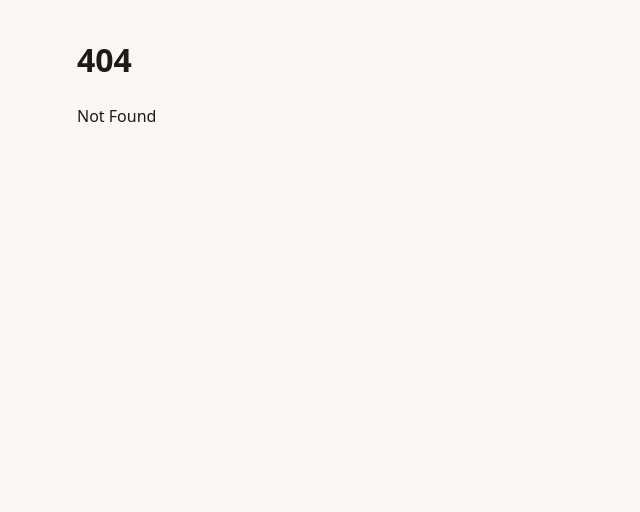
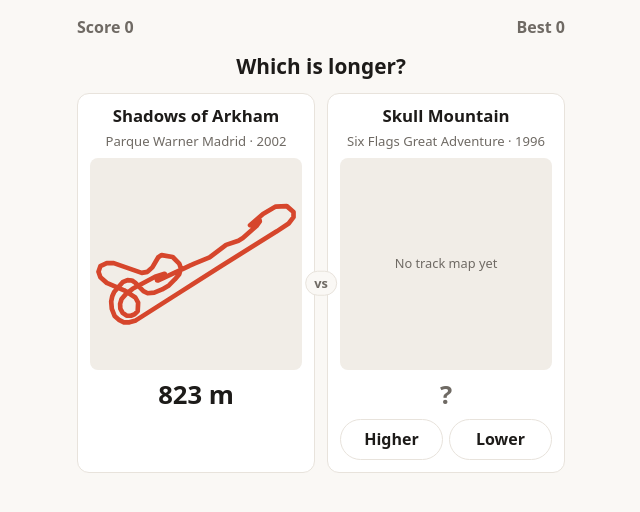
Before and after one commit to mikachan/trackdown, a SvelteKit app in the folder app/: page /higher-or-lower in a window 1280 px wide. Before the commit this address had no page. Shown: the top 512 px of the page, without its empty margins (319-959 px from the left). Built offline with nearby package versions, Linux system fonts and the light colour scheme.

Commit message:
feat(app): Higher or Lower
Co-Authored-By: Claude Opus 5.5 <noreply@anthropic.com>

```diff
--- /dev/null
+++ b/app/src/lib/components/HlCard.svelte
@@ -0,0 +1,91 @@
+<script lang="ts">
+	import type { Snippet } from 'svelte';
+	import Outline from './Outline.svelte';
+	import { formatStat, type Stat } from '#lib/higherLower.ts';
+	import type { Coaster } from '#lib/types.ts';
+
+	let {
+		coaster,
+		stat,
+		reveal,
+		children
+	}: { coaster: Coaster; stat: Stat; reveal: boolean; children?: Snippet } = $props();
+</script>
+
+<!-- Five rows shared with the other card through subgrid, so both cards are always the same height. -->
+<article class="card">
+	<h2>{coaster.name}</h2>
+	<p class="where">{[coaster.park, coaster.opened].filter(Boolean).join(' · ')}</p>
+	<div class="outline">
+		{#if coaster.path}<Outline path={coaster.path} size="small" />{:else}<span class="no-map">No track map yet</span>{/if}
+	</div>
+	<p class="value" class:hidden={!reveal}>
+		{reveal ? formatStat(stat, coaster[stat] as number) : '?'}
+	</p>
+	<div class="slot">{@render children?.()}</div>
+</article>
+
+<style>
+	.card {
+		grid-row: span 5;
+		display: grid;
+		grid-template-rows: subgrid;
+		gap: 6px;
+		padding: 12px;
+		border-radius: var(--radius);
+		background: var(--card);
+		border: 1px solid var(--edge);
+		grid-template-columns: minmax(0, 1fr);
+		text-align: center;
+		min-width: 0;
+	}
+
+	h2 {
+		margin: 0;
+		font-size: 1.05rem;
+		line-height: 1.2;
+		overflow-wrap: anywhere;
+	}
+
+	.where {
+		margin: 0;
+		color: var(--muted);
+		font-size: 0.82rem;
+	}
+
+	.outline {
+		aspect-ratio: 1;
+		display: grid;
+		place-items: center;
+		border-radius: 8px;
+		background: var(--locked);
+	}
+
+	.value {
+		margin: 0;
+		font-size: 1.6rem;
+		font-weight: 700;
+	}
+
+	.value.hidden {
+		color: var(--muted);
+	}
+
+	.no-map {
+		color: var(--muted);
+		font-size: 0.8rem;
+	}
+
+	.slot {
+		display: flex;
+		gap: 6px;
+		justify-content: center;
+		min-height: 40px;
+	}
+
+	.slot :global(.btn) {
+		flex: 1;
+		min-width: 0;
+		padding: 8px 6px;
+	}
+</style>
--- /dev/null
+++ b/app/src/lib/higherLower.ts
@@ -0,0 +1,51 @@
+/** Rules for Higher or Lower: which coasters can appear, and how each round is picked. */
+import type { Coaster } from './types';
+
+export type Stat = 'height_m' | 'speed_kmh' | 'length_m' | 'inversions' | 'opened';
+
+export const QUESTIONS: Record<Stat, string> = {
+	height_m: 'Which is taller?',
+	speed_kmh: 'Which is faster?',
+	length_m: 'Which is longer?',
+	inversions: 'Which has more inversions?',
+	opened: 'Which opened later?'
+};
+
+const STATS = Object.keys(QUESTIONS) as Stat[];
+
+/** Coasters with every stat, minus kiddie coasters (same rule as is_kiddie in scripts/export.py). */
+export function hlPool(coasters: Coaster[]): Coaster[] {
+	return coasters.filter(
+		(c) => STATS.every((s) => c[s] !== null) && (c.height_m as number) >= 10 && (c.length_m as number) >= 250
+	);
+}
+
+/** A new right-hand coaster and stat to compare against `left`: never a tie, never missing, never the same stat twice. */
+export function nextRound(pool: Coaster[], left: Coaster, rng: () => number, lastStat?: Stat): { stat: Stat; right: Coaster } {
+	const stats = STATS.filter((s) => s !== lastStat);
+	const start = Math.floor(rng() * stats.length);
+	for (let i = 0; i < stats.length; i++) {
+		const stat = stats[(start + i) % stats.length];
+		const options = pool.filter((c) => c.id !== left.id && c[stat] !== null && c[stat] !== left[stat]);
+		if (options.length) return { stat, right: options[Math.floor(rng() * options.length)] };
+	}
+	throw new Error('Higher or Lower pool is too small');
+}
+
+export function formatStat(stat: Stat, value: number): string {
+	switch (stat) {
+		case 'height_m':
+			return `${Math.round(value)} m`;
+		case 'speed_kmh':
+			return `${Math.round(value)} km/h`;
+		case 'length_m':
+			return `${Math.round(value).toLocaleString('en-GB')} m`;
+		default:
+			return String(value);
+	}
+}
+
+export function isCorrect(left: Coaster, right: Coaster, stat: Stat, choice: 'higher' | 'lower'): boolean {
+	const higher = (right[stat] as number) > (left[stat] as number);
+	return choice === 'higher' ? higher : !higher;
+}
--- /dev/null
+++ b/app/src/routes/higher-or-lower/+page.svelte
@@ -0,0 +1,157 @@
+<script lang="ts">
+	import { onMount } from 'svelte';
+	import data from '#lib/data/coasters.json';
+	import { formatStat, hlPool, isCorrect, nextRound, QUESTIONS, type Stat } from '#lib/higherLower.ts';
+	import { bestHigherLower, saveBestHigherLower } from '#lib/storage.ts';
+	import type { Coaster } from '#lib/types.ts';
+	import HlCard from '#lib/components/HlCard.svelte';
+
+	const REVEAL_MS = 900;
+	const pool = hlPool(data.coasters as Coaster[]);
+
+	let left = $state<Coaster | null>(null);
+	let right = $state<Coaster | null>(null);
+	let stat = $state<Stat>('height_m');
+	let score = $state(0);
+	let best = $state(0);
+	let phase = $state<'choose' | 'reveal' | 'over'>('choose');
+
+	function deal(from: Coaster, lastStat?: Stat) {
+		const round = nextRound(pool, from, Math.random, lastStat);
+		left = from;
+		right = round.right;
+		stat = round.stat;
+		phase = 'choose';
+	}
+
+	function start() {
+		score = 0;
+		deal(pool[Math.floor(Math.random() * pool.length)]);
+	}
+
+	function choose(choice: 'higher' | 'lower') {
+		if (!left || !right || phase !== 'choose') return;
+		if (isCorrect(left, right, stat, choice)) {
+			phase = 'reveal';
+			score += 1;
+			if (score > best) {
+				best = score;
+				saveBestHigherLower(best);
+			}
+			const next = right;
+			setTimeout(() => deal(next, stat), REVEAL_MS);
+		} else {
+			phase = 'over';
+		}
+	}
+
+	onMount(() => {
+		best = bestHigherLower();
+		start();
+	});
+</script>
+
+<svelte:head>
+	<title>Higher or Lower · Trackdown</title>
+</svelte:head>
+
+<div class="hl">
+	<div class="scores"><span>Score {score}</span><span>Best {best}</span></div>
+
+	{#if left && right}
+		<p class="question">{QUESTIONS[stat]}</p>
+		<div class="pair">
+			<HlCard coaster={left} {stat} reveal />
+			<span class="vs" aria-hidden="true">vs</span>
+			<HlCard coaster={right} {stat} reveal={phase !== 'choose'}>
+				{#if phase === 'choose'}
+					<button class="btn" onclick={() => choose('higher')}>Higher</button>
+					<button class="btn" onclick={() => choose('lower')}>Lower</button>
+				{:else if phase === 'reveal'}
+					<span class="verdict ok">Yes!</span>
+				{:else}
+					<span class="verdict">Not quite</span>
+				{/if}
+			</HlCard>
+		</div>
+
+		{#if phase === 'over'}
+			<div class="over" aria-live="polite">
+				<p>
+					{right.name} is {formatStat(stat, right[stat] as number)}. You scored <b>{score}</b>{score >= best && score > 0 ? ', a new best!' : `. Best: ${best}`}
+				</p>
+				<button class="btn primary" onclick={start}>Play again</button>
+			</div>
+		{/if}
+	{:else}
+		<p class="loading">Picking two coasters…</p>
+	{/if}
+</div>
+
+<style>
+	.hl {
+		display: flex;
+		flex-direction: column;
+		gap: 12px;
+	}
+
+	.scores {
+		display: flex;
+		justify-content: space-between;
+		color: var(--muted);
+		font-weight: 600;
+	}
+
+	.question {
+		margin: 0;
+		text-align: center;
+		font-size: 1.3rem;
+		font-weight: 700;
+	}
+
+	.pair {
+		position: relative;
+		display: grid;
+		grid-template-columns: minmax(0, 1fr) minmax(0, 1fr);
+		grid-template-rows: repeat(5, auto);
+		column-gap: 12px;
+	}
+
+	.vs {
+		position: absolute;
+		left: 50%;
+		top: 50%;
+		transform: translate(-50%, -50%);
+		background: var(--bg);
+		border: 1px solid var(--edge);
+		border-radius: 999px;
+		padding: 2px 8px;
+		font-size: 0.8rem;
+		font-weight: 700;
+		color: var(--muted);
+	}
+
+	.verdict {
+		align-self: center;
+		font-weight: 700;
+		color: var(--muted);
+	}
+
+	.verdict.ok {
+		color: var(--ok);
+	}
+
+	.over {
+		text-align: center;
+	}
+
+	.over p {
+		margin: 0 0 10px;
+	}
+
+	.loading {
+		text-align: center;
+		color: var(--muted);
+		padding: 120px 0;
+	}
+</style>
```
Also changed, not shown: 1 other file (tests, documents, lock files or other folders).
